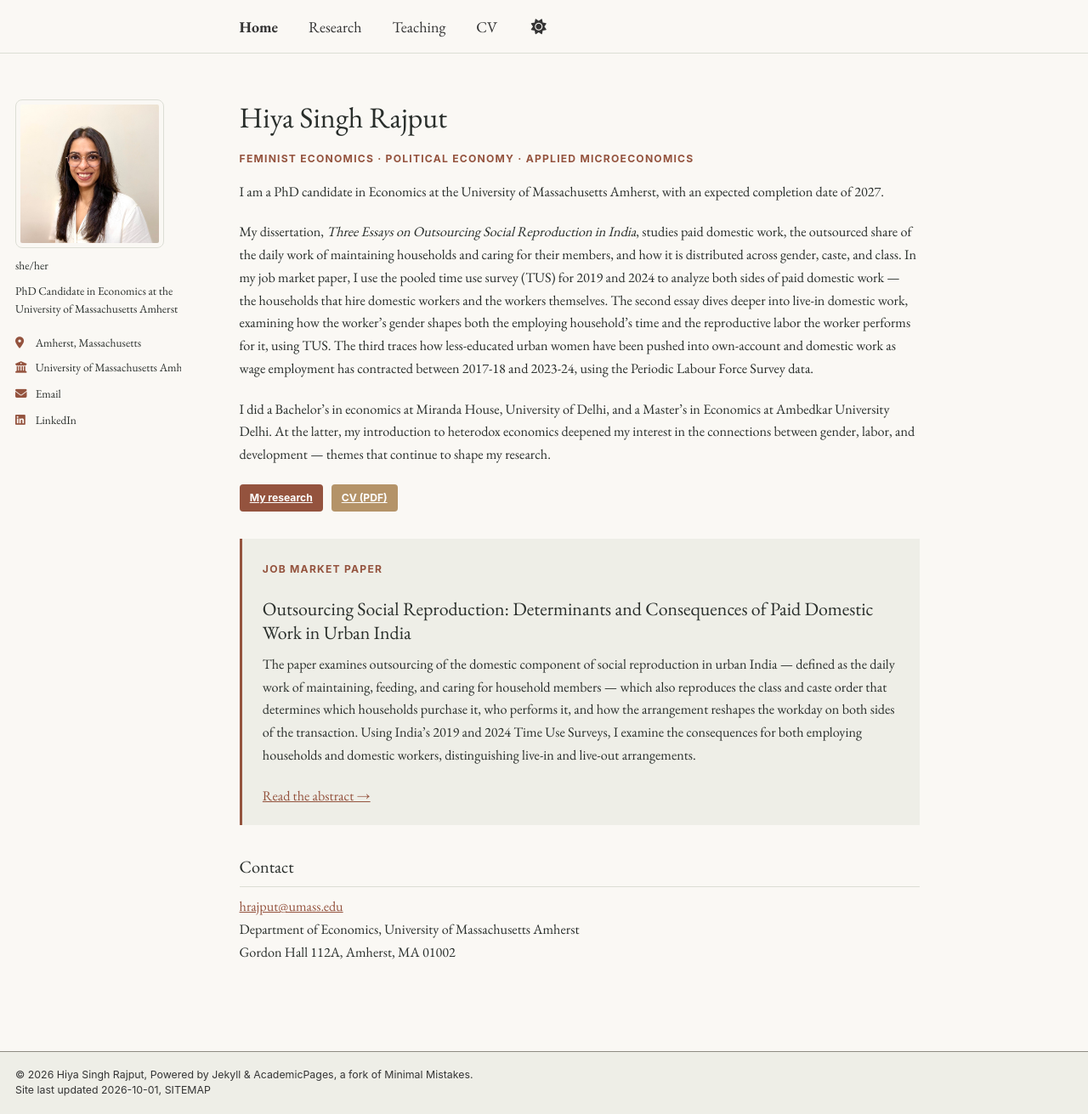
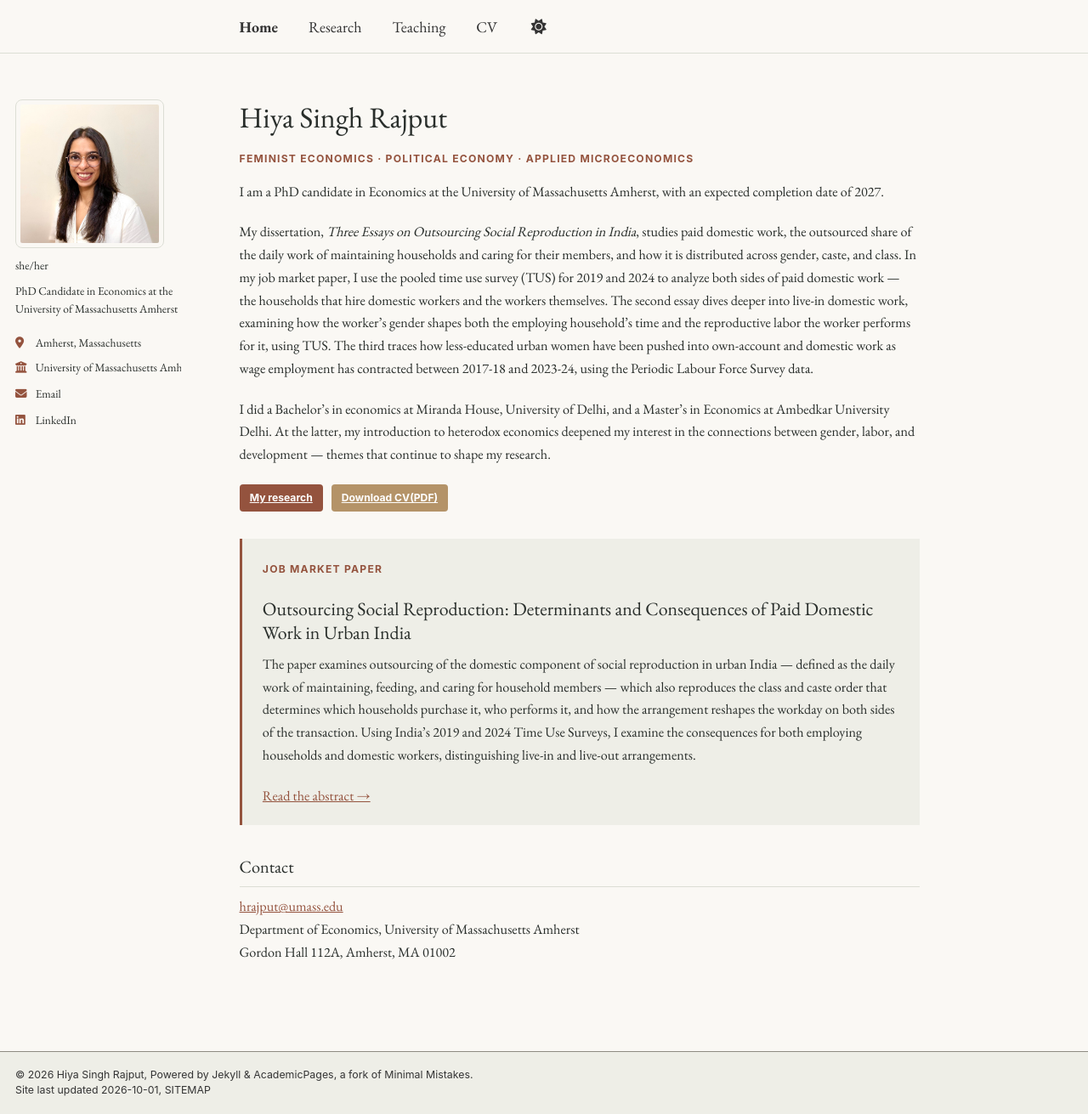
Before and after one commit to hiyasinghrajput/hiyasinghrajput.github.io, a Jekyll site: the page built from _pages/about.md, in a window 1280 px wide and 1311 px high. Shown: the whole window at 85% size. Built offline with Jekyll 4.4.1, drawn with Linux system fonts in a browser that asks for light colours; a style sheet for code colours, icons or effects is not loaded.

Commit message:
Rename home CV button to Download CV(PDF)

```diff
--- a/_pages/about.md
+++ b/_pages/about.md
@@ -16,7 +16,7 @@ My dissertation, *Three Essays on Outsourcing Social Reproduction in India*, stu
 
 I did a Bachelor's in economics at Miranda House, University of Delhi, and a Master's in Economics at Ambedkar University Delhi. At the latter, my introduction to heterodox economics deepened my interest in the connections between gender, labor, and development — themes that continue to shape my research.
 
-<p class="profile-actions"><a class="btn btn--primary" href="{{ '/research/' | relative_url }}">My research</a> <a class="btn" href="{{ '/files/Rajput_CV.pdf' | relative_url }}">CV (PDF)</a></p>
+<p class="profile-actions"><a class="btn btn--primary" href="{{ '/research/' | relative_url }}">My research</a> <a class="btn" href="{{ '/files/Rajput_CV.pdf' | relative_url }}">Download CV(PDF)</a></p>
 
 <div class="featured-paper" markdown="1">
 <span class="research-kicker">Job Market Paper</span>
```
